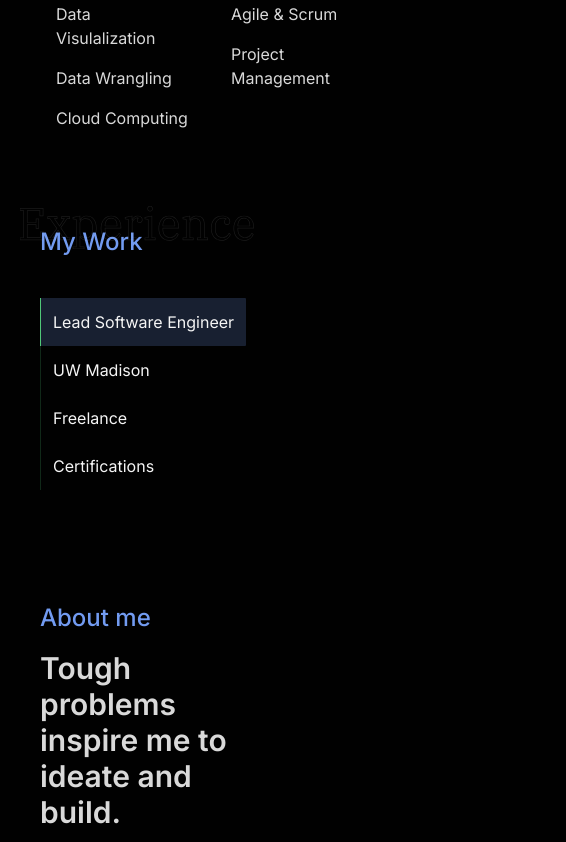
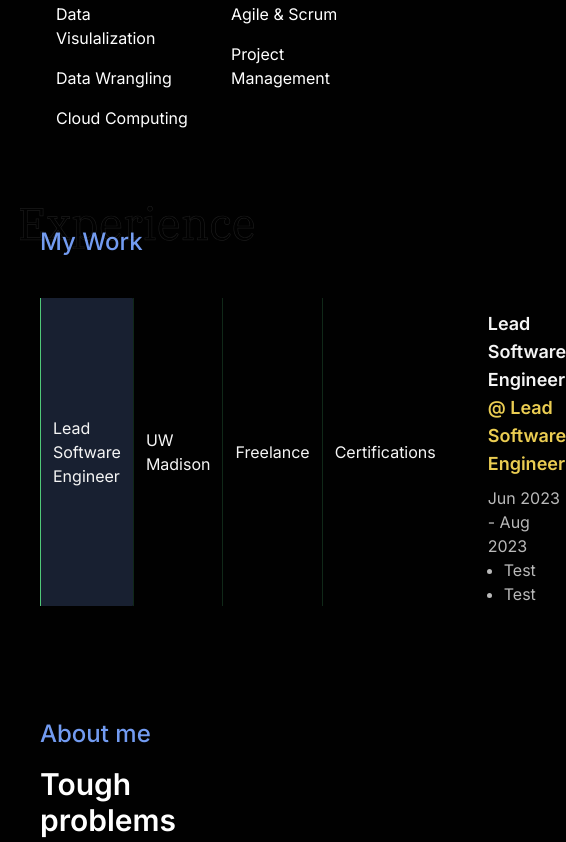
Before and after one commit to AkBo24/Personal-Website, a Next.js app in the folder website/: page / in a window 390 px wide. Shown: the part 2062-2904 px from the top of the page, 566 px wide, since content can reach past the window. Built offline with nearby package versions, Linux system fonts and the light colour scheme.

Commit message:
Refractored code so experience body changes when different experience clicked

```diff
--- a/website/app/Sections/About/About.tsx
+++ b/website/app/Sections/About/About.tsx
@@ -16,7 +16,7 @@ const About = () => {
                 <h3 className='sectionHeaderBlue'>About me</h3>
 
                 <div className='grid gap-6 grid-flow-row lg:grid-cols-2'>
-                    <h4 className='text-3xl font-semibold'>
+                    <h4 className='text-white text-3xl font-semibold'>
                         Tough problems inspire me to ideate and build.
                     </h4>
 
--- a/website/app/Sections/Career/Career.tsx
+++ b/website/app/Sections/Career/Career.tsx
@@ -1,8 +1,14 @@
-import React from 'react';
+'use client';
+import { useState } from 'react';
 import Image from 'next/image';
 import ExperienceSelector from './Components/ExperienceSelector';
+import ExperienceBody from './Components/ExperienceBody';
+import experiences from './ExperienceData';
 
 const Career = () => {
+    const [activeExperienceKey, setActiveExperienceKey] = useState<number>(0);
+    const updateActiveExperience = (key: number): void => setActiveExperienceKey(key);
+
     return (
         <div className='sectionContainer text-neutral-100'>
             {/* <h3 className='sectionHeaderBlue text-neutral-100 inline'>My Work</h3> */}
@@ -33,8 +39,12 @@ const Career = () => {
                 />
             </a> */}
 
-            <div className='flex'>
-                <ExperienceSelector />
+            <div className='flex gap-10'>
+                <ExperienceSelector
+                    activeExperience={activeExperienceKey}
+                    updateActiveExperience={updateActiveExperience}
+                />
+                <ExperienceBody activeExperience={experiences[activeExperienceKey]} />
             </div>
         </div>
     );
--- /dev/null
+++ b/website/app/Sections/Career/Components/ExperienceBody.tsx
@@ -0,0 +1,25 @@
+import { useState } from 'react';
+import { Experience } from '../ExperienceData';
+
+const ExperienceBody = ({ activeExperience }: { activeExperience: Experience }) => {
+    // const [activeExperience, setActiveExperience] = useState<Experience>(experiences[0]);
+
+    return (
+        <div className='pt-3'>
+            <h3 className='font-semibold mb-2 text-lg'>
+                {activeExperience.title}{' '}
+                <span className='text-gold'>@ {activeExperience.workPlace.name}</span>
+            </h3>
+            <p className='text-secondaryText'>
+                {activeExperience.dateBegin} - {activeExperience.dateEnd}
+            </p>
+            <ul className='list-disc pl-4'>
+                {activeExperience.responsibilities.map((responsibility) => (
+                    <li className='text-secondaryText'>{responsibility}</li>
+                ))}
+            </ul>
+        </div>
+    );
+};
+
+export default ExperienceBody;
--- a/website/app/Sections/Career/Components/ExperienceSelector.tsx
+++ b/website/app/Sections/Career/Components/ExperienceSelector.tsx
@@ -1,23 +1,26 @@
-'use client';
-import { useState } from 'react';
 import { workPlaces } from '../ExperienceData';
 
-const ExperienceSelector = () => {
-    const [activeExperience, setActiveExperience] = useState<number>(0);
+const ExperienceSelector = ({
+    activeExperience,
+    updateActiveExperience,
+}: {
+    activeExperience: number;
+    updateActiveExperience: (key: number) => void;
+}) => {
+    // const [activeExperience, setActiveExperience] = useState<number>(0);
     const setStyle = (key: number): string => {
         const baseStyle = 'block p-3 text-left border-l rounded-r-[1px]';
         return activeExperience === key
             ? `${baseStyle} bg-lightPrimaryBlue/20 border-l-mint`
             : `${baseStyle} transition ease-in-out border-l-mint/20 hover:bg-lightPrimaryBlue/20 hover:border-l-mint duration-200`;
     };
-    const handleClick = (key: number) => setActiveExperience(key);
 
     return (
-        <div className='flex flex-col justify-start'>
+        <div className='flex md:flex-col justify-start'>
             {workPlaces.map((workPlace) => (
                 <button
                     className={setStyle(workPlace.key)}
-                    onClick={(e) => handleClick(workPlace.key)}
+                    onClick={(e) => updateActiveExperience(workPlace.key)}
                     key={workPlace.key}>
                     {workPlace.name}
                 </button>
--- a/website/app/Sections/Career/ExperienceData.ts
+++ b/website/app/Sections/Career/ExperienceData.ts
@@ -1,4 +1,4 @@
-type Experience = {
+export type Experience = {
     title: String;
     workPlace: WorkPlace;
     dateBegin: string;
@@ -30,13 +30,35 @@ export const workPlaces: WorkPlace[] = [
     },
 ];
 
-// const experienceData: Experience[] = [
-//     {
-//         title: 'Lead Software Engineer',
-//         dateBegin: 'Jun 2023',
-//         dateEnd: 'Aug 2023',
-//         responsibilities: ['Test', 'Test'],
-//     },
-// ];
+const experiences: Experience[] = [
+    {
+        workPlace: workPlaces[0],
+        title: 'Lead Software Engineer',
+        dateBegin: 'Jun 2023',
+        dateEnd: 'Aug 2023',
+        responsibilities: ['Test', 'Test'],
+    },
+    {
+        workPlace: workPlaces[1],
+        title: 'CS Capstone Peer Mentor',
+        dateBegin: 'Aug 2022',
+        dateEnd: 'Dec 2022',
+        responsibilities: ['Test', 'Test'],
+    },
+    {
+        workPlace: workPlaces[2],
+        title: 'Free Lancing and Tutoring',
+        dateBegin: 'Aug 2022',
+        dateEnd: 'Dec 2022',
+        responsibilities: ['Test', 'Test'],
+    },
+    {
+        workPlace: workPlaces[3],
+        title: 'Certified ScrumMaster, Scrum Alliance',
+        dateBegin: 'Aug 2022',
+        dateEnd: 'Dec 2022',
+        responsibilities: ['Test', 'Test'],
+    },
+];
 
-// export default experienceData;
+export default experiences;
--- a/website/app/Sections/Skillset/Skillset.tsx
+++ b/website/app/Sections/Skillset/Skillset.tsx
@@ -19,10 +19,10 @@ const Skillset = () => {
             </div>
 
             <div className='flex flex-col gap-2 lg:flex-row'>
-                <h4 className='lg:hidden flex-1 text-3xl font-semibold'>
+                <h4 className='text-neutral-50 lg:hidden flex-1 text-3xl font-semibold'>
                     Web Development, Project Management, & Data Science
                 </h4>
-                <h4 className='hidden lg:block flex-1 text-3xl font-semibold'>
+                <h4 className='hidden text-neutral-50 lg:block flex-1 text-3xl font-semibold'>
                     Web Development,
                     <br /> Project Management,
                     <br /> &<br /> Data Science
@@ -44,11 +44,11 @@ const Skillset = () => {
                 </p>
             </div>
 
-            <h3 className='mt-10 underline-lightPrimaryBlue text-2xl font-medium underline decoration-lightPrimaryBlue underline-offset-8'>
+            <h3 className='mt-10 text-white underline-lightPrimaryBlue text-2xl font-medium underline decoration-lightPrimaryBlue underline-offset-8'>
                 What I can do for you
             </h3>
 
-            <div className='grid grid-cols-2 gap-10 lg:grid-cols-4'>
+            <div className='grid grid-cols-2 gap-10 text-white lg:grid-cols-4'>
                 <div className='relative'>
                     <p className='absolute text-neutral-400 text-opacity-20 text-[64px] font-medium'>
                         01
--- a/website/tailwind.config.ts
+++ b/website/tailwind.config.ts
@@ -19,7 +19,7 @@ const config: Config = {
             colors: {
                 gold: '#EBCD52',
                 lightPrimaryBlue: '#729BF1',
-                secondaryText: '#D9D9D9',
+                secondaryText: '#B9B9B9',
                 mint: '#50C878',
             },
             animation: {
```
